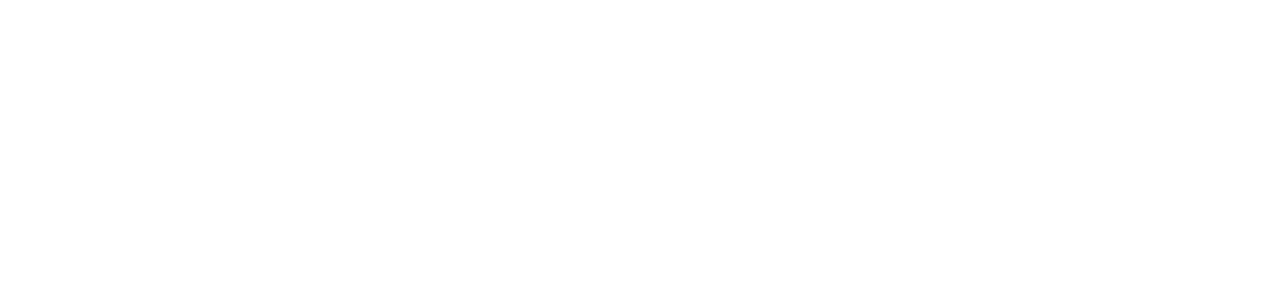
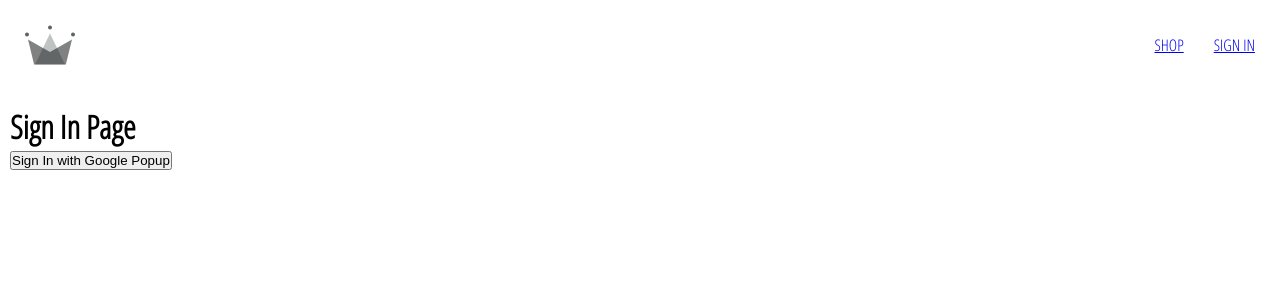
Before and after one commit to HaylzRandom/clothing-ecommerce-store, a React (Create React App) app: page /sign-in in a window 1280 px wide. Before the commit this address had no page. Shown: the top 300 px of the page. Built offline with nearby package versions, Linux system fonts and the light colour scheme.

Commit message:
Setup initial firebase connection

```diff
--- a/package.json
+++ b/package.json
@@ -6,6 +6,7 @@
     "@testing-library/jest-dom": "^5.16.5",
     "@testing-library/react": "^13.4.0",
     "@testing-library/user-event": "^13.5.0",
+    "firebase": "^9.17.1",
     "react": "^18.2.0",
     "react-dom": "^18.2.0",
     "react-router-dom": "^6.8.1",
--- a/src/App.jsx
+++ b/src/App.jsx
@@ -3,6 +3,7 @@
 // Routes
 import Navigation from './routes/Navigation/Navigation';
 import Home from './routes/Home/Home';
+import SignIn from './routes/SignIn/SignIn';
 
 const App = () => {
 	return (
@@ -10,6 +11,7 @@
 			<Route path='/' element={<Navigation />}>
 				<Route index element={<Home />} />
 				<Route path='/shop' element={<h1>Shop Page</h1>} />
+				<Route path='/sign-in' element={<SignIn />} />
 			</Route>
 		</Routes>
 	);
--- a/src/routes/Navigation/Navigation.jsx
+++ b/src/routes/Navigation/Navigation.jsx
@@ -18,6 +18,9 @@
 					<Link className='nav-link' to='/shop'>
 						SHOP
 					</Link>
+					<Link className='nav-link' to='/sign-in'>
+						SIGN IN
+					</Link>
 				</div>
 			</nav>
 			<Outlet />
--- /dev/null
+++ b/src/routes/SignIn/SignIn.jsx
@@ -0,0 +1,20 @@
+// Utils
+import { signInWithGooglePopup } from '../../utils/firebase/firebase';
+
+const SignIn = () => {
+	const logGoogleUser = async () => {
+		const response = await signInWithGooglePopup();
+		console.log(response);
+	};
+
+	return (
+		<>
+			<h1>Sign In Page</h1>
+			<button onClick={logGoogleUser}>
+				Sign In with Google Popup
+			</button>
+		</>
+	);
+};
+
+export default SignIn;
--- /dev/null
+++ b/src/utils/firebase/firebase.js
@@ -0,0 +1,33 @@
+import { initializeApp } from 'firebase/app';
+import {
+	getAuth,
+	signInWithRedirect,
+	signInWithPopup,
+	GoogleAuthProvider,
+} from 'firebase/auth';
+
+const firebaseConfig = {
+	apiKey: 'AIzaSyAx740mmC4dLQpzcyDpClZC1DbPTvxNpX8',
+
+	authDomain: 'clothing-store-test.firebaseapp.com',
+
+	projectId: 'clothing-store-test',
+
+	storageBucket: 'clothing-store-test.appspot.com',
+
+	messagingSenderId: '351295543531',
+
+	appId: '1:351295543531:web:e72860c9d0d2d20f30c6ae',
+};
+
+const firebaseApp = initializeApp(firebaseConfig);
+
+const provider = new GoogleAuthProvider();
+
+provider.setCustomParameters({
+	prompt: 'select_account',
+});
+
+export const auth = getAuth();
+export const signInWithGooglePopup = () =>
+	signInWithPopup(auth, provider);
```
Also changed, not shown: 1 other file (tests, documents, lock files or other folders).
